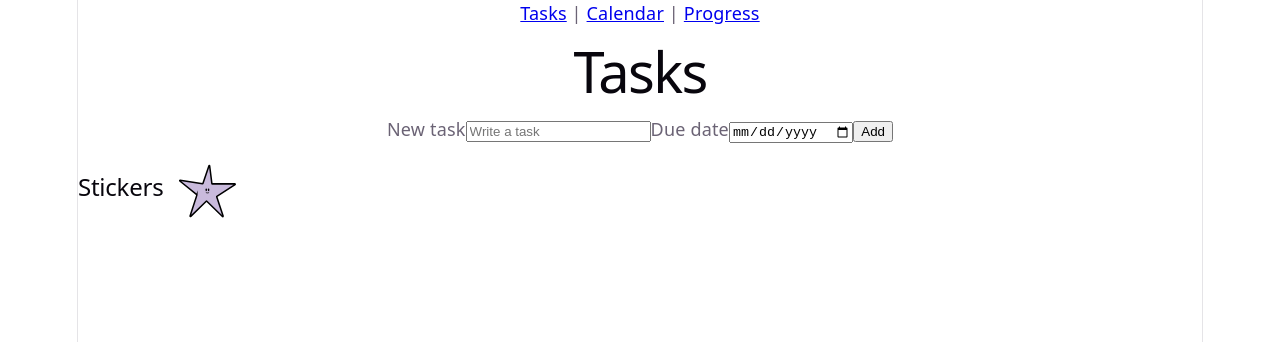
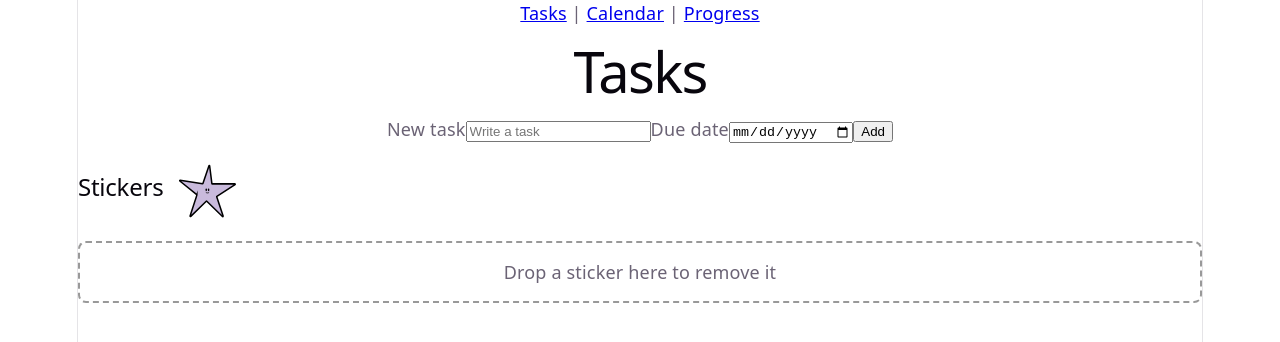
Before and after one commit to ahohenna/OMA-SOVELLUS-WOH, a React (Vite) app: page /tasks in a window 1280 px wide. Shown: the top 342 px of the page. Built offline with nearby package versions, Linux system fonts and the light colour scheme.

Commit message:
Lisää tarroille roskakorialue

```diff
--- a/src/pages/Tasks.css
+++ b/src/pages/Tasks.css
@@ -31,3 +31,12 @@
   height: 64px;
   cursor: grab;
 }
+
+
+.sticker-trash {
+  margin: 16px 0;
+  padding: 16px;
+  border: 2px dashed #999;
+  border-radius: 8px;
+  text-align: center;
+}
--- a/src/pages/Tasks.jsx
+++ b/src/pages/Tasks.jsx
@@ -65,6 +65,18 @@ function deleteTask(taskId) {
     currentTasks.filter((task) => task.id !== taskId)
   )
 }
+
+function removeSticker(event) {
+  event.preventDefault()
+  event.stopPropagation()
+
+  const stickerId = event.dataTransfer.getData('text/plain')
+
+  setPlacedStickers((current) =>
+    current.filter((sticker) => sticker.id !== stickerId)
+  )
+}
+
 function dropSticker(event) {
   event.preventDefault()
 
@@ -146,12 +158,27 @@ function dropSticker(event) {
   </li>
 ))}
       </ul>
+      <div
+      className="sticker-trash"
+      onDragOver={(event) => event.preventDefault()}
+      onDrop={removeSticker}
+    >
+    Drop a sticker here to remove it
+    </div>
+
+
+
+
       <div className="sticker-layer">
         {placedStickers.map((placedSticker) => (
         <img
         key={placedSticker.id}
         src={placedSticker.src}
         alt="Placed sticker"
+        draggable="true"
+        onDragStart={(event) =>
+            event.dataTransfer.setData('text/plain', placedSticker.id)
+        }
         style={{
             left: `${placedSticker.x}%`,
             top: `${placedSticker.y}%`,
```
